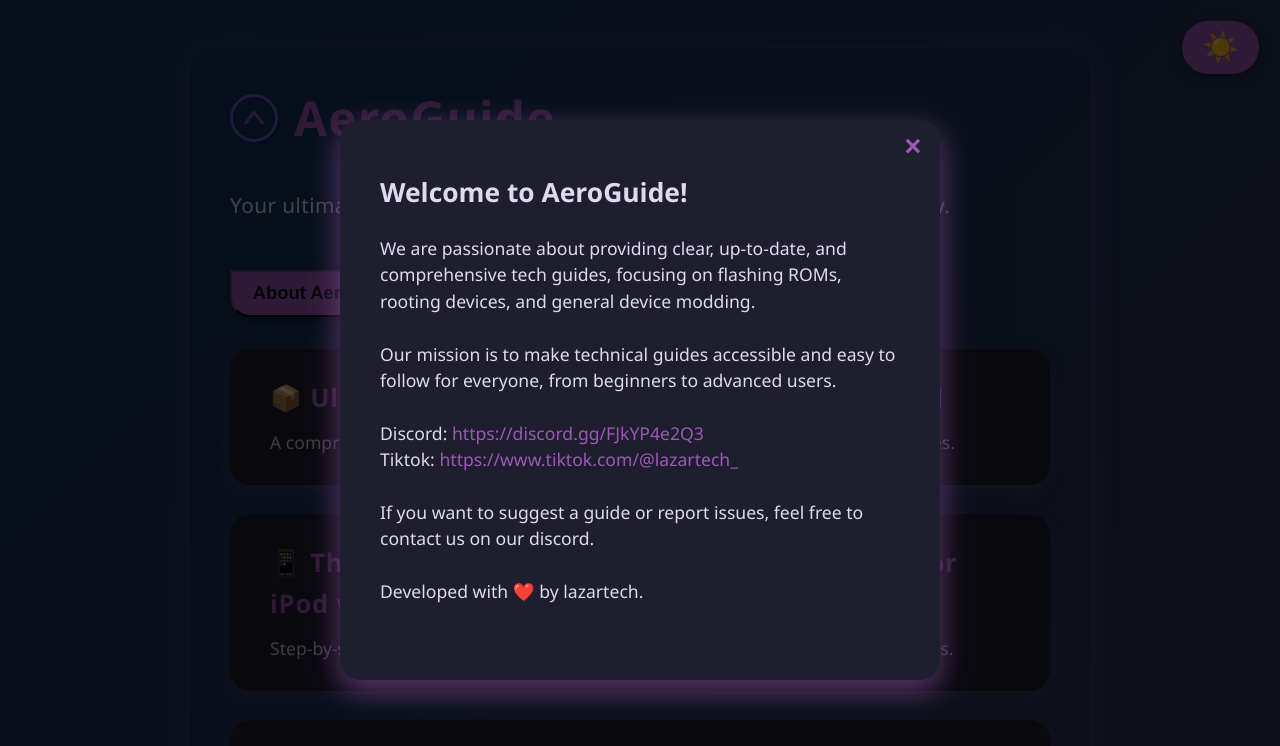
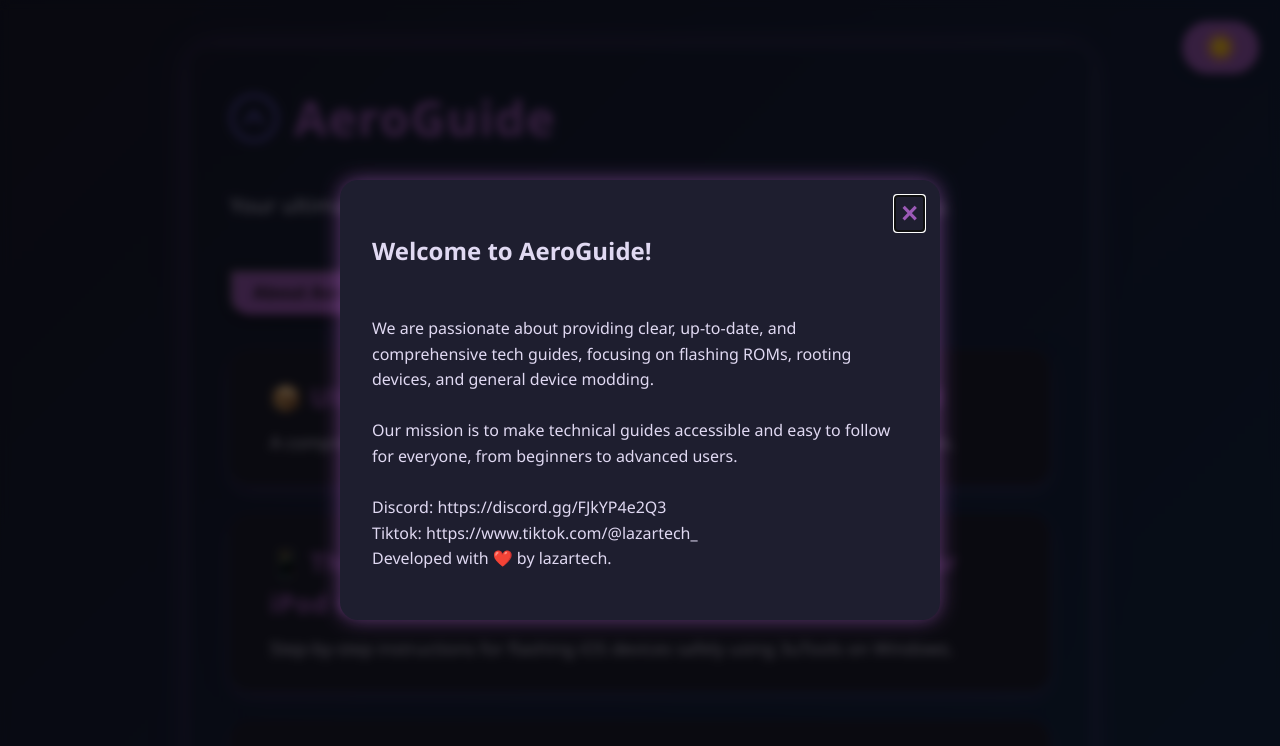
Before and after one commit to Lasar105ch/AeroGuide, a plain HTML site: page index.html in a window 1280 px wide. Shown: the top 746 px of the page. Drawn offline with Linux system fonts and the light colour scheme.

Commit message:
index.html

```diff
--- a/index.html
+++ b/index.html
@@ -7,7 +7,7 @@
 <style>
   :root {
     --color-bg-dark: #121212;
-    --color-bg-gradient-dark: linear-gradient(135deg, #1a1a2e, #0f3460, #53354a, #1a1a2e);
+    --color-bg-gradient-dark: linear-gradient(135deg, #1a1a2e, #0f3460);
     --color-text-dark: #e0d9f2;
     --color-primary-dark: #9b59b6;
     --color-primary-hover-dark: #b088e8;
@@ -29,23 +29,8 @@
     box-sizing: border-box;
   }
 
-  /* Animated gradient background */
-  @keyframes gradientShift {
-    0% {
-      background-position: 0% 50%;
-    }
-    50% {
-      background-position: 100% 50%;
-    }
-    100% {
-      background-position: 0% 50%;
-    }
-  }
-
   body {
-    background: linear-gradient(135deg, #1a1a2e, #0f3460, #53354a, #1a1a2e);
-    background-size: 300% 300%;
-    animation: gradientShift 30s ease infinite;
+    background: var(--color-bg-gradient-dark);
     color: var(--color-text-dark);
     font-family: var(--font-family);
     max-width: 900px;
@@ -59,8 +44,6 @@
 
   body.light {
     background-color: var(--color-bg-light);
-    background-image: none;
-    animation: none;
     color: var(--color-text-light);
     box-shadow: none;
     border-radius: 0;
@@ -267,68 +250,59 @@
     }
   }
 
-  /* Popup modal backdrop */
+  /* About popup modal styles */
   #aboutModal {
+    display: none;
     position: fixed;
-    top: 0; left: 0; right: 0; bottom: 0;
-    background: rgba(0, 0, 0, 0.7);
+    inset: 0;
+    background-color: rgba(0,0,0,0.65);
+    backdrop-filter: blur(5px);
+    z-index: 2000;
+    align-items: center;
+    justify-content: center;
+    padding: 1rem;
+  }
+  #aboutModal.active {
     display: flex;
-    justify-content: center;
-    align-items: center;
-    padding: 1rem;
-    opacity: 0;
-    pointer-events: none;
-    transition: opacity 0.3s ease;
-    z-index: 2000;
   }
-  #aboutModal.show {
-    opacity: 1;
-    pointer-events: auto;
+  #aboutModal .modal-content {
+    background-color: var(--card-bg-dark);
+    color: var(--color-text-dark);
+    padding: 2rem;
+    border-radius: 18px;
+    max-width: 600px;
+    max-height: 80vh;
+    overflow-y: auto;
+    box-shadow: 0 0 20px rgba(155, 89, 182, 0.6);
+    position: relative;
   }
-
-  /* Modal content box */
-  #aboutModalContent {
-    background: var(--card-bg-dark);
-    color: var(--color-text-dark);
-    max-width: 600px;
-    width: 100%;
-    border-radius: 20px;
-    padding: 2rem 2.5rem;
-    box-shadow: 0 10px 30px rgba(155, 89, 182, 0.6);
-    position: relative;
-    font-size: 1.1rem;
-    line-height: 1.5;
+  body.light #aboutModal .modal-content {
+    background-color: var(--card-bg-light);
+    color: var(--color-text-light);
+    box-shadow: 0 0 20px var(--card-shadow-hover-light);
   }
-  body.light #aboutModalContent {
-    background: var(--card-bg-light);
-    color: var(--color-text-light);
-    box-shadow: 0 10px 30px rgba(106, 90, 205, 0.3);
-  }
-
-  /* Close button */
-  #aboutModalClose {
+  #aboutModal .close-btn {
     position: absolute;
-    top: 0.6rem;
-    right: 0.8rem;
-    font-size: 1.8rem;
+    top: 1rem;
+    right: 1rem;
     background: none;
     border: none;
+    font-size: 1.8rem;
+    font-weight: 700;
     color: var(--color-primary-dark);
     cursor: pointer;
-    font-weight: 700;
     transition: color 0.3s ease;
     user-select: none;
   }
-  #aboutModalClose:hover {
+  #aboutModal .close-btn:hover {
     color: var(--color-primary-hover-dark);
   }
-  body.light #aboutModalClose {
+  body.light #aboutModal .close-btn {
     color: var(--color-primary-light);
   }
-  body.light #aboutModalClose:hover {
+  body.light #aboutModal .close-btn:hover {
     color: var(--color-primary-hover-light);
   }
-
 </style>
 </head>
 <body>
@@ -342,7 +316,7 @@
   <p class="subtitle">Your ultimate collection of tech and flashing guides, updated regularly.</p>
 
   <!-- Sticky About button pinned above guides -->
-  <button id="aboutStickyBtn" type="button" aria-label="Go to About page" title="Go to About page">About AeroGuide</button>
+  <button id="aboutStickyBtn" type="button" aria-label="Open About AeroGuide" title="Open About AeroGuide">About AeroGuide</button>
 
   <section class="guide-list" aria-label="List of guides">
     <a href="guides/android_rom_megathread.html" class="guide-card" tabindex="0">
@@ -399,30 +373,19 @@
     </a>
   </section>
 
-  <section id="about" aria-label="About AeroGuide" style="margin-top: 4rem;">
-    <h2>About AeroGuide</h2>
-    <p>
-        We are passionate about providing clear, up-to-date, and comprehensive tech guides, focusing on flashing ROMs, rooting devices, and general device modding.<br><br>
-        Our mission is to make technical guides accessible and easy to follow for everyone, from beginners to advanced users.<br><br>
-        Discord: <a href="https://discord.gg/FJkYP4e2Q3" target="_blank" rel="noopener noreferrer">https://discord.gg/FJkYP4e2Q3</a><br>
-        Tiktok: <a href="https://www.tiktok.com/@lazartech_" target="_blank" rel="noopener noreferrer">https://www.tiktok.com/@lazartech_</a><br><br>
-        If you want to suggest a guide or report issues, feel free to contact us on our discord.</a><br><br>
-        Developed with ❤️ by lazartech.</a><br><br>
-    </p>
-  </section>
+  <!-- About Modal Popup -->
+  <div id="aboutModal" role="dialog" aria-modal="true" aria-labelledby="aboutTitle" aria-describedby="aboutDesc">
+    <div class="modal-content">
+      <button class="close-btn" aria-label="Close About AeroGuide">&times;</button>
+      <h2 id="aboutTitle">Welcome to AeroGuide!</h2>
+      <p id="aboutDesc" style="white-space: pre-line;">
+        We are passionate about providing clear, up-to-date, and comprehensive tech guides, focusing on flashing ROMs, rooting devices, and general device modding.
 
-  <!-- Popup Modal for About -->
-  <div id="aboutModal" role="dialog" aria-modal="true" aria-labelledby="aboutModalTitle" aria-describedby="aboutModalDesc">
-    <div id="aboutModalContent">
-      <button id="aboutModalClose" aria-label="Close About AeroGuide popup">&times;</button>
-      <h2 id="aboutModalTitle">Welcome to AeroGuide!</h2>
-      <p id="aboutModalDesc">
-        We are passionate about providing clear, up-to-date, and comprehensive tech guides, focusing on flashing ROMs, rooting devices, and general device modding.<br><br>
-        Our mission is to make technical guides accessible and easy to follow for everyone, from beginners to advanced users.<br><br>
-        Discord: <a href="https://discord.gg/FJkYP4e2Q3" target="_blank" rel="noopener noreferrer">https://discord.gg/FJkYP4e2Q3</a><br>
-        Tiktok: <a href="https://www.tiktok.com/@lazartech_" target="_blank" rel="noopener noreferrer">https://www.tiktok.com/@lazartech_</a><br><br>
-        If you want to suggest a guide or report issues, feel free to contact us on our discord.</a><br><br>
-        Developed with ❤️ by lazartech.</a><br><br>
+        Our mission is to make technical guides accessible and easy to follow for everyone, from beginners to advanced users.
+
+        Discord: https://discord.gg/FJkYP4e2Q3
+        Tiktok: https://www.tiktok.com/@lazartech_
+        Developed with ❤️ by lazartech.
       </p>
     </div>
   </div>
@@ -452,37 +415,41 @@
     localStorage.setItem('aeroguide-theme', newTheme);
   });
 
-  // Scroll to About section when About button is clicked
-  document.getElementById('aboutStickyBtn').addEventListener('click', () => {
-    document.getElementById('about').scrollIntoView({ behavior: 'smooth' });
-  });
+  // About modal logic
+  const aboutBtn = document.getElementById('aboutStickyBtn');
+  const aboutModal = document.getElementById('aboutModal');
+  const closeBtn = aboutModal.querySelector('.close-btn');
 
-  // About Modal functionality
-  const aboutModal = document.getElementById('aboutModal');
-  const aboutModalClose = document.getElementById('aboutModalClose');
+  function openAbout() {
+    aboutModal.classList.add('active');
+    closeBtn.focus();
+  }
 
-  // Show modal on page load
-  window.addEventListener('load', () => {
-    aboutModal.classList.add('show');
-  });
+  function closeAbout() {
+    aboutModal.classList.remove('active');
+    aboutBtn.focus();
+  }
 
-  // Close modal on clicking close button
-  aboutModalClose.addEventListener('click', () => {
-    aboutModal.classList.remove('show');
-  });
+  aboutBtn.addEventListener('click', openAbout);
+  closeBtn.addEventListener('click', closeAbout);
 
-  // Close modal on clicking outside modal content
+  // Close modal when clicking outside content
   aboutModal.addEventListener('click', (e) => {
     if (e.target === aboutModal) {
-      aboutModal.classList.remove('show');
+      closeAbout();
     }
   });
 
-  // Accessibility: close modal on Escape key
-  window.addEventListener('keydown', (e) => {
-    if (e.key === 'Escape' && aboutModal.classList.contains('show')) {
-      aboutModal.classList.remove('show');
+  // Close modal on ESC key
+  document.addEventListener('keydown', (e) => {
+    if (e.key === 'Escape' && aboutModal.classList.contains('active')) {
+      closeAbout();
     }
+  });
+
+  // Open About modal automatically on page load (optional)
+  window.addEventListener('load', () => {
+    openAbout();
   });
 </script>
 </body>
```
